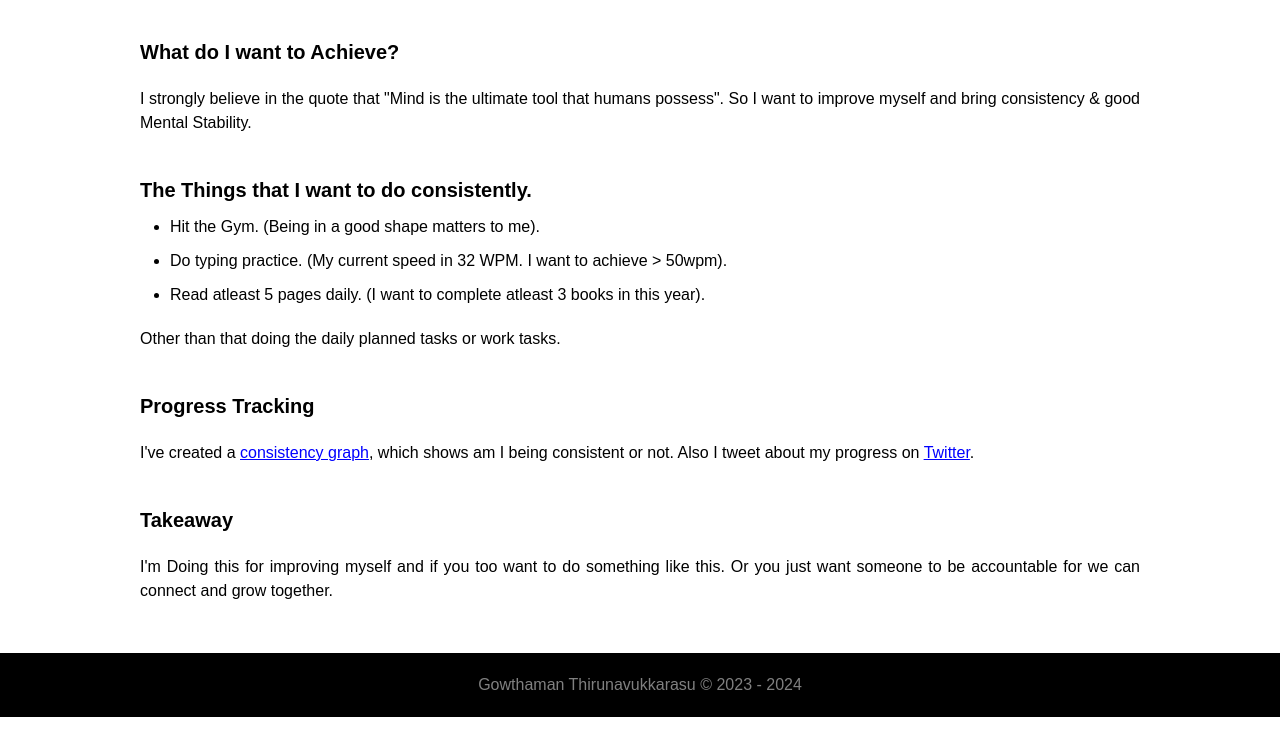
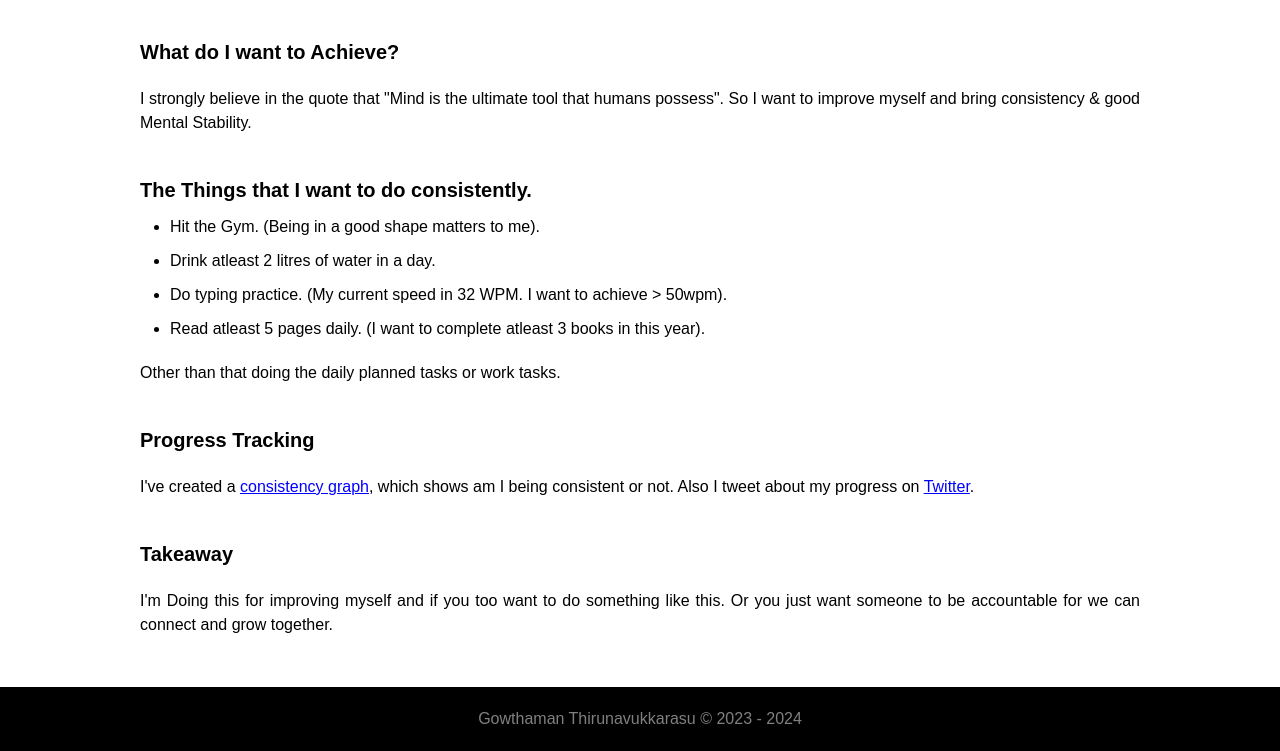
Before and after one commit to GowthamanT/about, a plain HTML site: page blogs/journey-towards-consistency.html in a window 1280 px wide. Shown: the part 945-1696 px from the top of the page. Before the commit the page ends 1662 px from the top, so only its background shows below. Drawn offline with Linux system fonts and the light colour scheme; files whose address does not match are found by name.

Commit message:
feat(blogs): add additional thing that I want to do consistently in journey towards consistency blog post

```diff
--- a/blogs/journey-towards-consistency.html
+++ b/blogs/journey-towards-consistency.html
@@ -176,6 +176,9 @@
                                 me).
                             </li>
                             <li class="mt-10">
+                                Drink atleast 2 litres of water in a day.
+                            </li>
+                            <li class="mt-10">
                                 Do typing practice. (My current speed in 32 WPM.
                                 I want to achieve > 50wpm).
                             </li>
```
